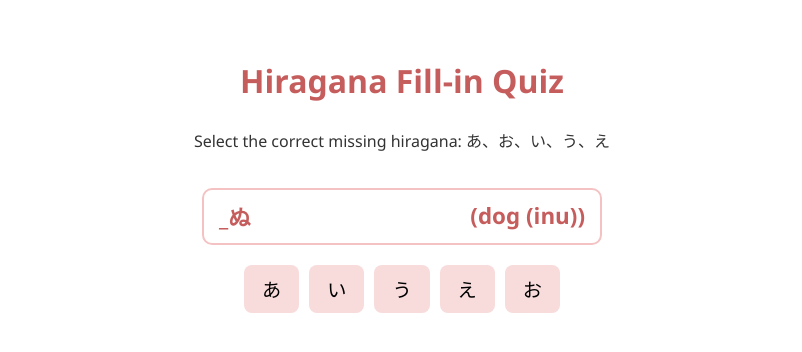
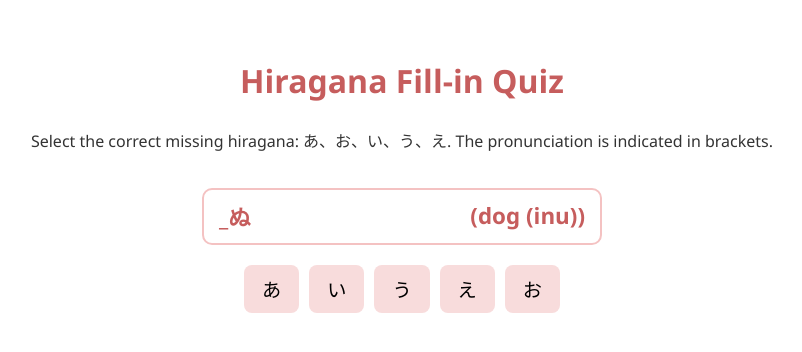
Before and after one commit to k58835032-notbot/hiragana-quize-lesson-1, a plain HTML site: page index.html in a window 1280 px wide. Shown: the whole page, without its empty margins (238-1040 px from the left). Drawn offline with Linux system fonts and the light colour scheme.

Commit message:
Update index.html

```diff
--- a/index.html
+++ b/index.html
@@ -7,7 +7,7 @@
 </head>
 <body>
   <h1>Hiragana Fill-in Quiz</h1>
-  <p>Select the correct missing hiragana: あ、お、い、う、え</p>
+  <p>Select the correct missing hiragana: あ、お、い、う、え. The pronunciation is indicated in brackets.</p>
 
   <div id="quiz"></div>
 
```
